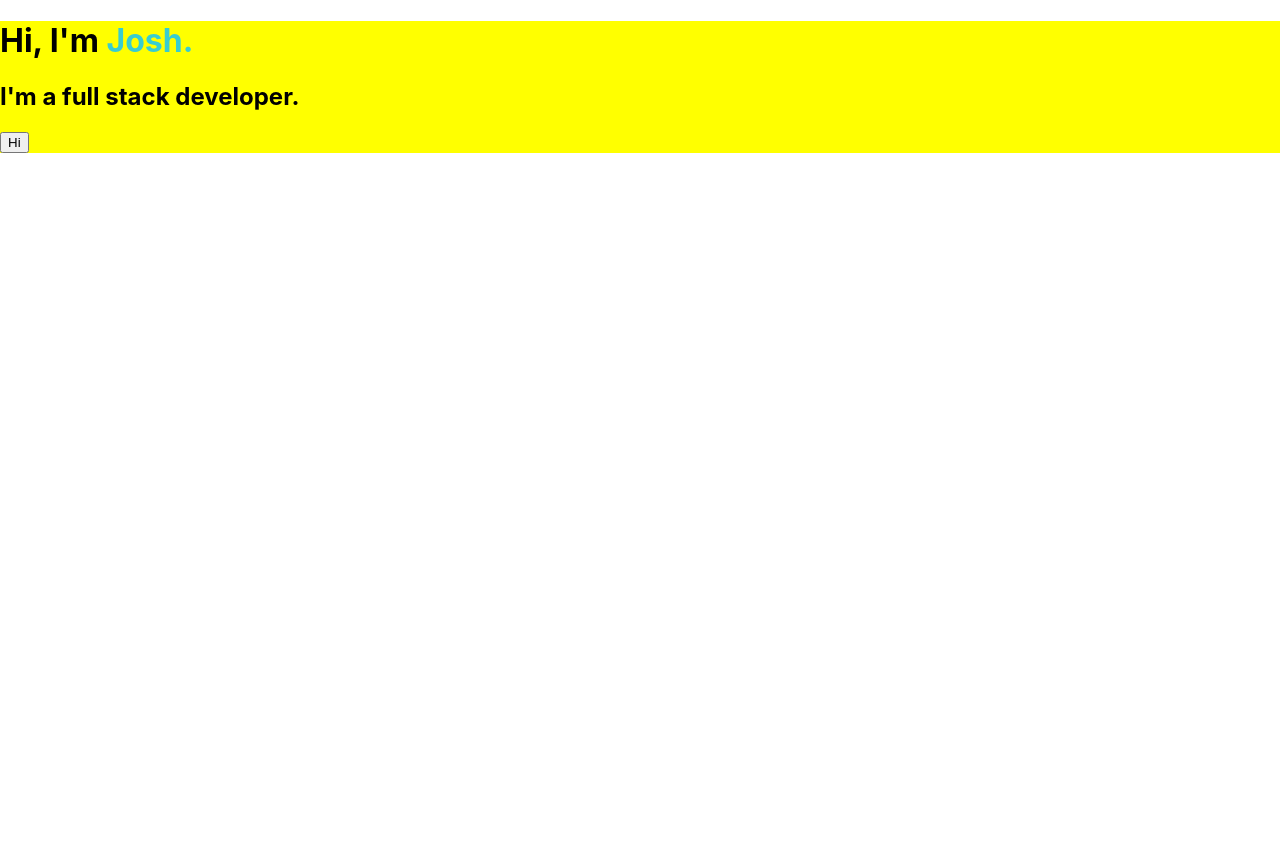
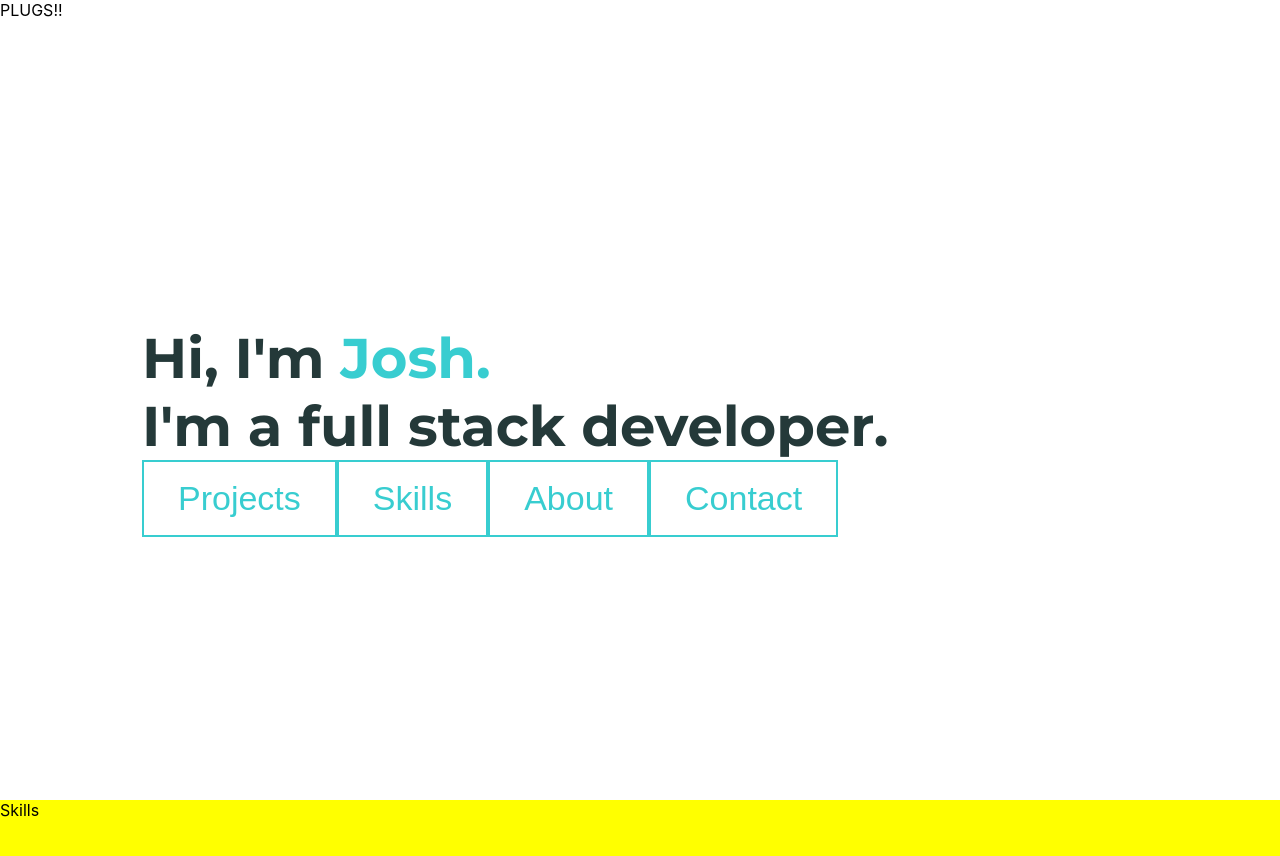
Before and after one commit to JoshBergman/Portfolio-v2, a React (Create React App) app: page / in a window 1280 px wide. Shown: the top 856 px of the page. Before the commit the page ends 800 px from the top, so only its background shows below. Built offline with nearby package versions, Linux system fonts and the light colour scheme.

Commit message:
Button Animation, font import complete

```diff
--- a/package.json
+++ b/package.json
@@ -12,7 +12,9 @@
     "@types/react-dom": "^18.0.10",
     "react": "^18.2.0",
     "react-dom": "^18.2.0",
+    "react-icons": "^4.7.1",
     "react-scripts": "5.0.1",
+    "react-scroll": "^1.8.9",
     "typescript": "^4.9.4",
     "web-vitals": "^2.1.4"
   },
@@ -39,5 +41,8 @@
       "last 1 firefox version",
       "last 1 safari version"
     ]
+  },
+  "devDependencies": {
+    "@types/react-scroll": "^1.8.6"
   }
 }
--- a/public/index.html
+++ b/public/index.html
@@ -3,6 +3,9 @@
   <head>
     <meta charset="utf-8" />
     <link rel="icon" href="%PUBLIC_URL%/favicon.ico" />
+    <link rel="preconnect" href="https://fonts.googleapis.com">
+    <link rel="preconnect" href="https://fonts.gstatic.com" crossorigin>
+    <link href="https://fonts.googleapis.com/css2?family=Montserrat:wght@700&display=swap" rel="stylesheet">
     <meta name="viewport" content="width=device-width, initial-scale=1" />
     <meta name="theme-color" content="#000000" />
     <meta
--- a/src/App.tsx
+++ b/src/App.tsx
@@ -2,11 +2,13 @@ import React from 'react';
 import logo from './logo.svg';
 import './App.css';
 import Landing from './Components/Sections/Landing';
+import Skills from './Components/Sections/Skills';
 
 function App() {
   return (
     <React.Fragment>
       <Landing />
+      <Skills />
     </React.Fragment>
   );
 }
--- a/src/Components/Sections/Landing.module.css
+++ b/src/Components/Sections/Landing.module.css
@@ -1,5 +1,9 @@
 .titleWords {
-    font: Montserrat, sans-serif;
+    font-family: Montserrat, sans-serif;
+    color: rgb(36, 57, 57);
+    font-size: 56px;
+    margin: 0;
+    text-align: left;
 }
 
 .titleStrong {
@@ -7,6 +11,22 @@
 }
 
 .landingContainer {
-    background-color: yellow;
     transition: all 0.7s ease-in-out;
+    height: 100vh;
+    width: 100%;
+    position: absolute;
+    /* background-color: green; */
 }
+
+.contentContainer {
+    width: fit-content;
+    height: fit-content;
+    margin-top: 38vh;
+    margin-left: calc(40% - 370px);
+    /* background-color: pink; */
+}
+
+.spacerDiv {
+    height: 100vh;
+    width: 100%;
+}
--- a/src/Components/Sections/Landing.tsx
+++ b/src/Components/Sections/Landing.tsx
@@ -17,10 +17,21 @@ export default function Landing() {
     };
 
   return (
+    <React.Fragment>
     <div id="home" className={styles.landingContainer} style={containerStyle}>
-        <h1 className={styles.titleWords}>Hi, I'm <strong className={styles.titleStrong}>Josh.</strong></h1>
-        <h2  className={styles.titleWords}>I'm a full stack developer.</h2>
-        <AnchorButton href="home">Hi</AnchorButton>
+        <div className={styles.plugContainer}>
+            PLUGS!!
+        </div>
+        <div className={styles.contentContainer}>
+            <h1 className={styles.titleWords}>Hi, I'm <strong className={styles.titleStrong}>Josh.</strong></h1>
+            <h2  className={styles.titleWords}>I'm a full stack developer.</h2>
+            <AnchorButton href="home">Projects</AnchorButton>
+            <AnchorButton href="home">Skills</AnchorButton>
+            <AnchorButton href="home">About</AnchorButton>
+            <AnchorButton href="home">Contact</AnchorButton>
+        </div>
     </div>
+    <div className={styles.spacerDiv} />
+    </React.Fragment>
   )
 }
--- /dev/null
+++ b/src/Components/Sections/Skills.module.css
@@ -0,0 +1,5 @@
+.test {
+    height: 1000px;
+    width: 100%;
+    background-color: yellow;
+}
--- /dev/null
+++ b/src/Components/Sections/Skills.tsx
@@ -0,0 +1,9 @@
+import React from 'react';
+
+import styles from './Skills.module.css';
+
+export default function Skills() {
+  return (
+    <div className={styles.test}>Skills</div>
+  )
+}
--- a/src/Components/UI/AnchorButton.module.css
+++ b/src/Components/UI/AnchorButton.module.css
@@ -0,0 +1,38 @@
+.btnSlide {
+    background-color: transparent;
+    color: rgb(56, 205, 208);
+    padding: .5em 1em;
+    border: none;
+    outline: none;
+    position: relative;
+    cursor: pointer;
+    z-index: 1;
+    transition: color 150ms ease-in-out;
+    border: 2px solid rgb(56, 205, 208);
+    font-size: 34px;
+}
+
+.btnSlide::before {
+    content: '';
+    position: absolute;
+    top: 0;
+    left: 0;
+    bottom: 0;
+    right: 0;
+    z-index: -1;
+    background-image: linear-gradient(rgb(56, 205, 208), rgb(132, 220, 224));
+
+    transform: scaleX(0);
+    transform-origin:left;
+    transition: transform 150ms ease-in-out;
+}
+
+.btnSlide:hover::before,
+.btnSlide:focus::before {
+    transform: scaleX(1);
+}
+
+.btnSlide:hover,
+.btnSlide:focus {
+    color: white;
+}
--- a/src/Components/UI/AnchorButton.tsx
+++ b/src/Components/UI/AnchorButton.tsx
@@ -1,4 +1,5 @@
 import React from 'react';
+import { Link } from "react-scroll";
 
 import styles from './AnchorButton.module.css';
 
@@ -9,10 +10,10 @@ interface AnchorButtonProps {
 
 export default function AnchorButton({children, href}:AnchorButtonProps) {
   return (
-    <a href={href}>
-        <button>
-            {children}
-        </button>
-    </a>
+    <Link smooth={true} to={href}>
+      <button className={styles.btnSlide}>
+        {children}
+      </button>
+    </Link>
   )
 }
```
